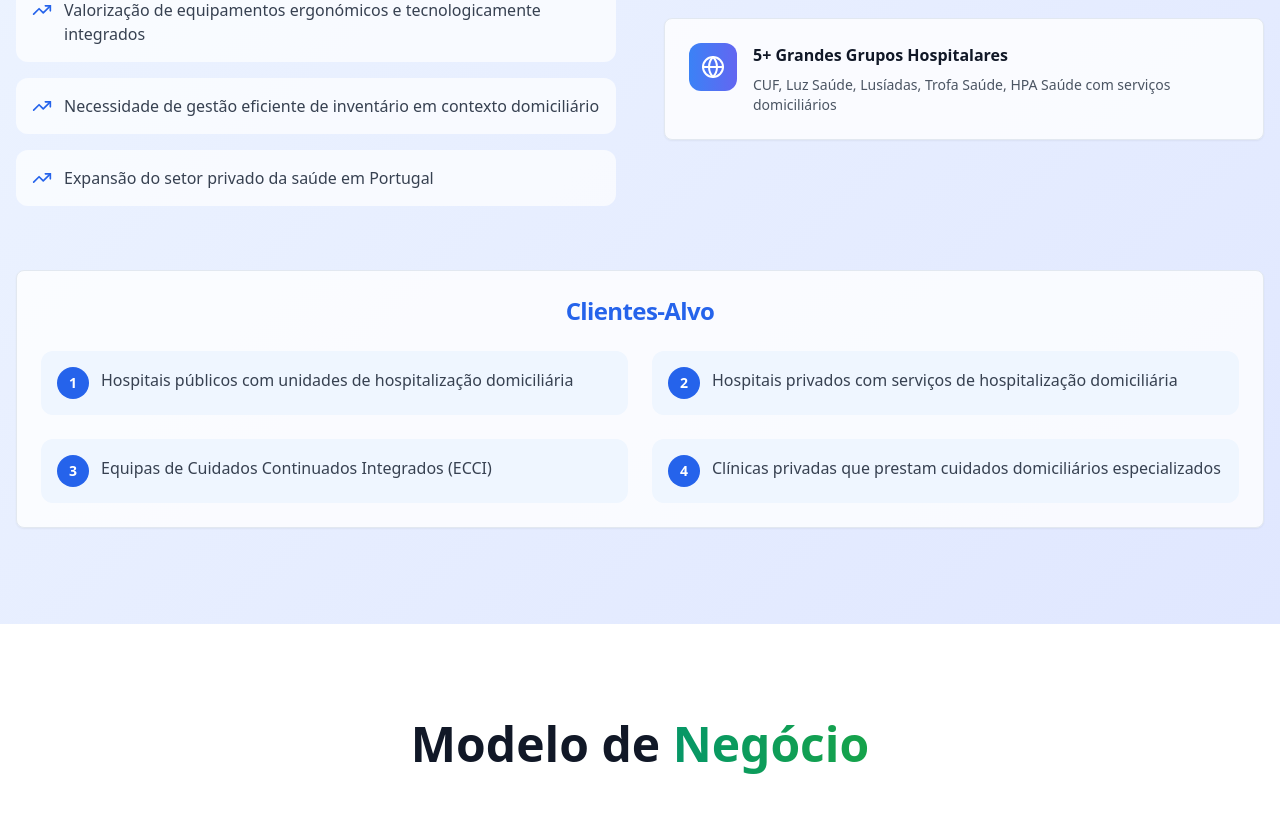
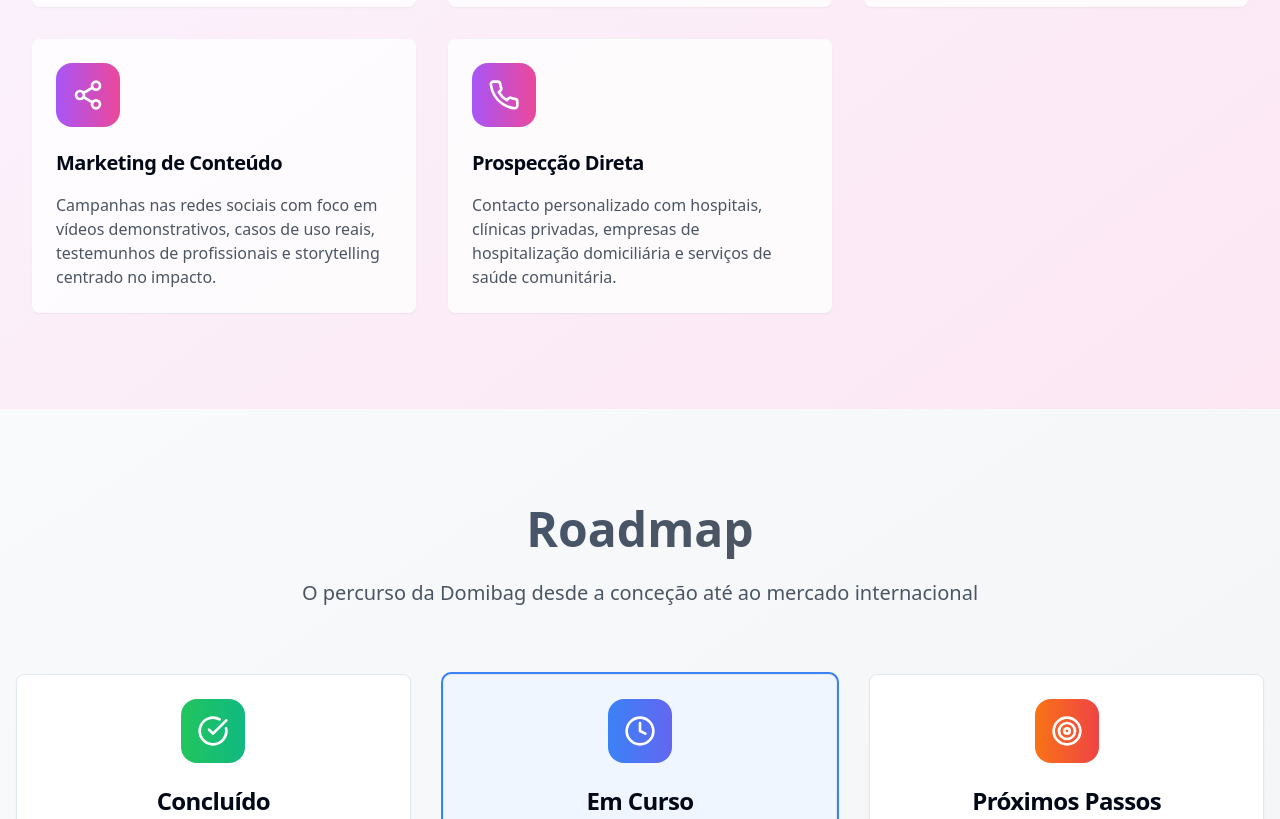
Before and after one commit to M-96306/domibag-mobile-workstation, a React (Vite) app: page / in a window 1280 px wide. Shown: the part 6341-7160 px from the top of the page. Built offline with nearby package versions, Linux system fonts and the light colour scheme.

Commit message:
Remove pitch deck sections
Removed the Market & Opportunity, Business Model, and Competition Analysis sections from the pitch deck.

```diff
--- a/src/pages/PitchDeck.tsx
+++ b/src/pages/PitchDeck.tsx
@@ -3,10 +3,7 @@ import { Hero } from '@/components/pitch/Hero';
 import { Problem } from '@/components/pitch/Problem';
 import { Solution } from '@/components/pitch/Solution';
 import { Product } from '@/components/pitch/Product';
-import { Market } from '@/components/pitch/Market';
-import { BusinessModel } from '@/components/pitch/BusinessModel';
 import { Marketing } from '@/components/pitch/Marketing';
-import { Competition } from '@/components/pitch/Competition';
 import { Roadmap } from '@/components/pitch/Roadmap';
 import { Team } from '@/components/pitch/Team';
 import { ContactForms } from '@/components/pitch/ContactForms';
@@ -19,10 +16,7 @@ const PitchDeck = () => {
       <Problem />
       <Solution />
       <Product />
-      <Market />
-      <BusinessModel />
       <Marketing />
-      <Competition />
       <Roadmap />
       <Team />
       <ContactForms />
```
